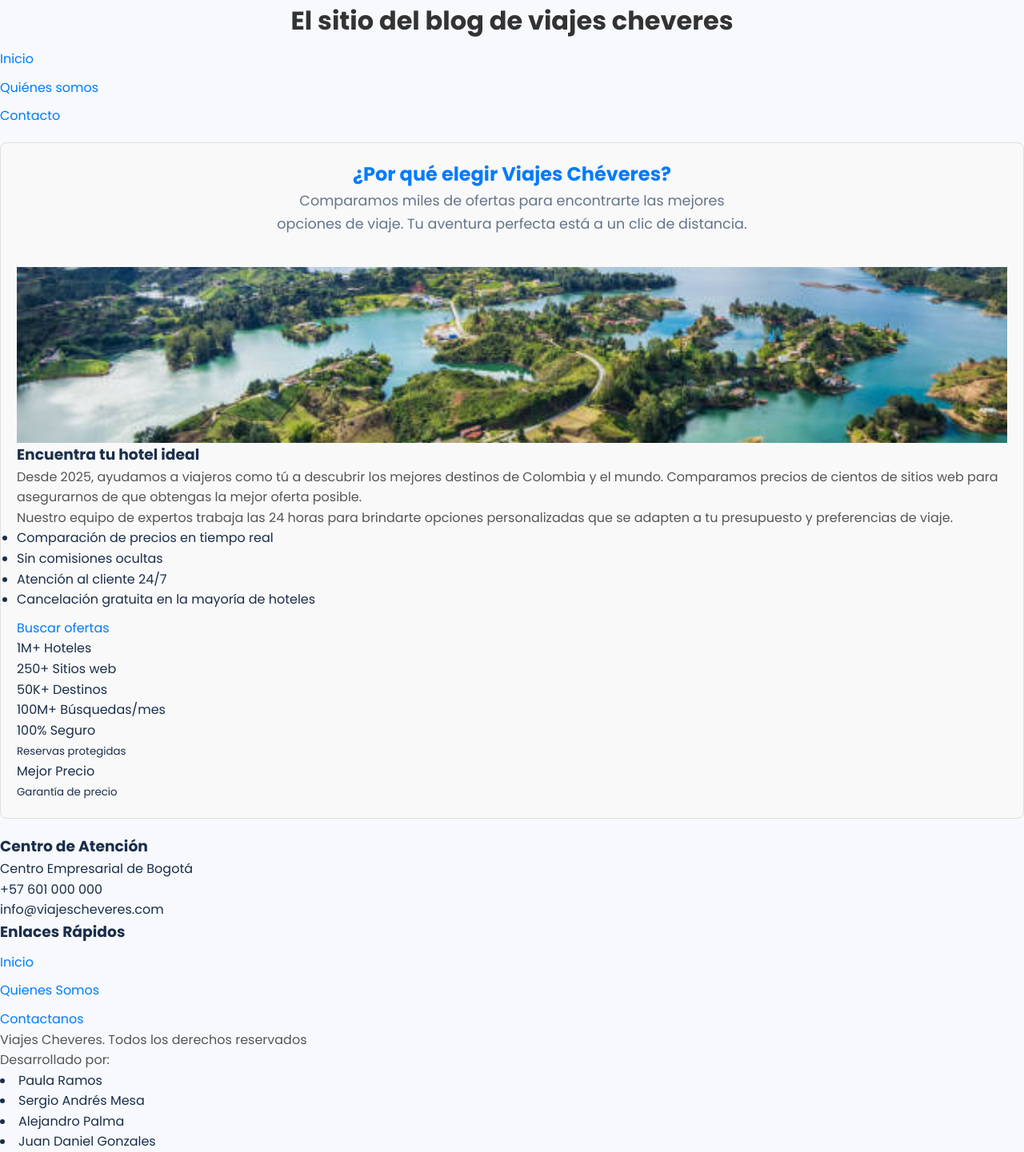
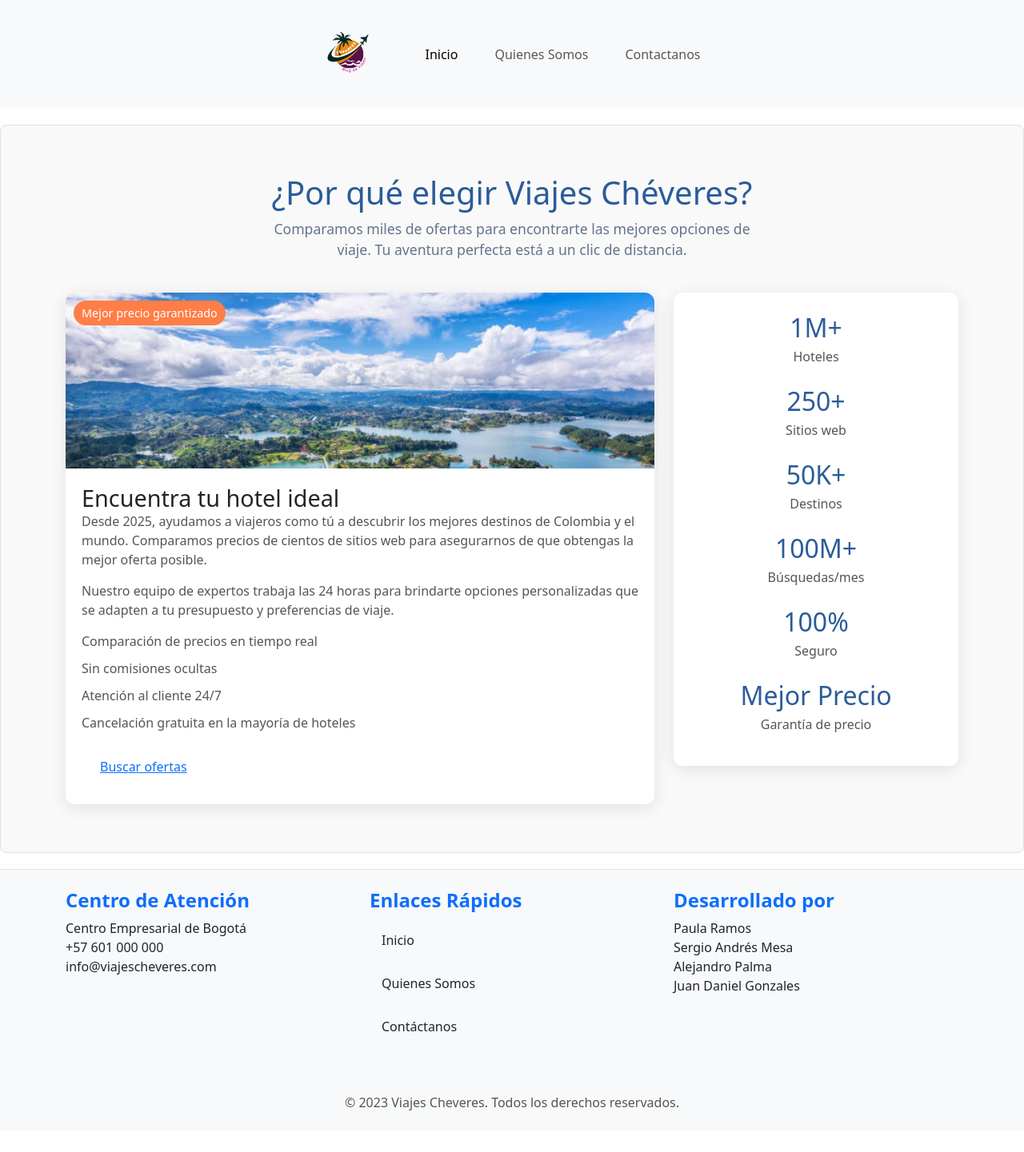
Before and after one commit to SergioMesa2002/viajes_2, a plain HTML site: page quienes-somos.html in a window 1280 px wide. Shown: the whole page at 80% size. After the commit the page ends 1415 px from the top, so only its background shows below. Drawn offline with nearby package versions, Linux system fonts and the light colour scheme.

Commit message:
Entrega final del laboratorio

```diff
--- a/quienes-somos.html
+++ b/quienes-somos.html
@@ -5,52 +5,37 @@
     <meta name="viewport" content="width=device-width, initial-scale=1.0">
     <title>Quienes Somos</title>
     <link rel="stylesheet" href="style.css">
+     <link href="https://cdn.jsdelivr.net/npm/bootstrap@5.3.3/dist/css/bootstrap.min.css" rel="stylesheet" integrity="sha384-..." crossorigin="anonymous">
 </head>
 <body>
 
-  <header>
-    <h1>El sitio del blog de viajes cheveres</h1>
-    <nav>
-      <ul>
-        <li><a href="index.html">Inicio</a></li>
-        <li><a href="quienes-somos.html">Quiénes somos</a></li>
-        <li><a href="contacto.html">Contacto</a></li>
+<nav class="navbar navbar-expand-lg bg-body-tertiary">
+    <div class="container justify-content-center"> <!-- justify-content-center -->
+        <div class="d-flex flex-lg-row flex-column align-items-center"> <!-- Flex adaptable -->
+            <a class="navbar-brand" href="#">
+                <img src="img/cheveres.svg" width="80" height="80" alt="Logo Viajes Cheveres" class="img-fluid me-lg-3">
+            </a>
+
+            <button class="navbar-toggler order-lg-last" type="button" data-bs-toggle="collapse" data-bs-target="#navbarNav">
+                <span class="navbar-toggler-icon"></span>
+            </button>
+
+            <div class="collapse navbar-collapse" id="navbarNav">
+                <ul class="navbar-nav">
+                    <li class="nav-item">
+                        <a class="nav-link active" href="index.html">Inicio</a>
+                    </li>
+                    <li class="nav-item">
+                        <a class="nav-link" href="quienes-somos.html">Quienes Somos</a>
+                    </li>
+                    <li class="nav-item">
+                        <a class="nav-link" href="contacto.html">Contactanos</a>
+                    </li>
                 </ul>
+            </div>
+        </div>
+    </div>
 </nav>
-  </header>
-
-  <main>
-
-  </main>
-
-
-
-
-
-
-
-
-
-
-
-
-
-
-
-
-
-
-
-
-
-
-
-
-
-
-
-
-
 
 
 
@@ -126,25 +111,13 @@
                             <span class="stat-number">100M+</span>
                             <span class="stat-label">Búsquedas/mes</span>
                         </div>
+                        <div class ="stat-item">
+                            <span class="stat-number">100%</span>
+                            <span class="stat-label">Seguro</span>
                         </div>
-
-                    <!-- Indicadores de confianza -->
-                    <div class="trust-indicators">
-                        <div class="trust-grid">
-                            <div class="trust-item">
-                                <div class="trust-icon">
-                                    <i class="fas fa-shield-alt"></i>
-                                </div>
-                                <div class="trust-title">100% Seguro</div>
-                                <small>Reservas protegidas</small>
-                            </div>
-                            <div class="trust-item">
-                                <div class="trust-icon">
-                                    <i class="fas fa-medal"></i>
-                                </div>
-                                <div class="trust-title">Mejor Precio</div>
-                                <small>Garantía de precio</small>
-                            </div>
+                        <div class="stat-item">
+                            <span class="stat-number">Mejor Precio</span>
+                            <span class="stat-label">Garantía de precio</span>
                         </div>
                     </div>
                 </div>
@@ -191,81 +164,42 @@
 
 
 
-
-
-
-
-
-
-
-
-
-
-
-
-
-
-
-
-
-
-
-
-
-
-
-
-
-
-
-
-
-
-
-
-
-
-
-
-
-
-
 <!--Pie de pagina-->
-<footer>
-    <div class="contenido_pie">
-        <div class="seccion_pie">
-            <h3>Centro de Atención</h3>
-            <ul class="contacto_pie">
+<footer class="bg-light text-dark py-4">
+    <div class="container">
+        <div class="row">
+            <div class="col-md-4 mb-3">
+                <h3 class="text-primary">Centro de Atención</h3>
+                <ul class="list-unstyled">
                     <li>Centro Empresarial de Bogotá</li>
                     <li>+57 601 000 000</li>
                     <li>info@viajescheveres.com</li>
                 </ul>
             </div>
-    </div>
 
-    <div class="rapidos">
-        <h3>Enlaces Rápidos</h3>
-        <ul class="links">
-            <li><a href="index.html">Inicio</a></li>
-            <li><a href="quienes-somos.html">Quienes Somos</a></li>
-            <li><a href="contacto.html">Contactanos</a></li>
+            <div class="col-md-4 mb-3">
+                <h3 class="text-primary">Enlaces Rápidos</h3>
+                <ul class="list-unstyled">
+                    <li><a href="index.html" class="text-dark">Inicio</a></li>
+                    <li><a href="quienes-somos.html" class="text-dark">Quienes Somos</a></li>
+                    <li><a href="contacto.html" class="text-dark">Contáctanos</a></li>
                 </ul>
             </div>
 
-
-</body>
-</html>
-
-
-
-    <div class="copyright">
-        <p>Viajes Cheveres. Todos los derechos reservados</p>
-        <p>Desarrollado por:
+            <div class="col-md-4 mb-3">
+                <h3 class="text-primary">Desarrollado por</h3>
+                <ul class="list-unstyled">
                     <li>Paula Ramos</li>
                     <li>Sergio Andrés Mesa</li>
                     <li>Alejandro Palma</li>
                     <li>Juan Daniel Gonzales</li>
-        </p>
+                </ul>
+            </div>
+        </div>
+
+        <div class="text-center mt-4">
+            <p class="mb-0">© 2023 Viajes Cheveres. Todos los derechos reservados.</p>
+        </div>
     </div>
 </footer>
 
--- a/style.css
+++ b/style.css
@@ -1,14 +1,21 @@
+:root {
+  --primary: #2a5c99;
+  --secondary: #ff7e47;
+  --light: #f7f9fc;
+  --dark: #1a2e4a;
+  --accent: #4ecdc4;
+}
 
 .contacto {
   background-color: #fff8e1;
   padding: 30px;
   border-radius: 12px;
-  box-shadow: 0 0 10px rgba(0,0,0,0.1);
+  box-shadow: 0 0 10px rgba(0, 0, 0, 0.1);
 }
 
 .contacto h1 {
   color: #ff6f00;
-  font-family: 'Segoe UI', sans-serif;
+  font-family: "Segoe UI", sans-serif;
   text-transform: uppercase;
 }
 
@@ -21,79 +28,70 @@
   background-color: #e65100;
 }
 .navbar {
-    background-color: #ffffff; /* Color de fondo */
-
+  background-color: #ffffff;
 }
 .navbar-brand img {
-    margin-right: 10px; /* Espacio entre el logo y el texto */
+  margin-right: 10px;
 }
 .nav-link {
-    color: #3710d3; /* Color de los enlaces */
-
-}
+  color: #3710d3;
 .nav-link:hover {
-    color: #3710d3; /* Color de los enlaces al pasar el mouse */
+  color: #3710d3;
 }
 .navbar-toggler {
-    border-color: #3710d3; /* Color del borde del botón de menú */
+  border-color: #3710d3;
 }
 .navbar-toggler-icon {
-    background-color: #3710d3; /* Color del icono del botón de menú */
+  background-color: #3710d3;
+}
 }
 
 section {
-    margin: 20px 0; /* Espaciado entre secciones */
-    padding: 20px; /* Espaciado interno */
-    border: 1px solid #e0e0e0; /* Borde sutil */
-    border-radius: 8px; /* Bordes redondeados */
-    background-color: #f9f9f9; /* Color de fondo */
+  margin: 20px 0;
+  padding: 20px;
+  border: 1px solid #e0e0e0;
+  border-radius: 8px;
+  background-color: #f9f9f9;
 }
 
 h1 {
-    font-size: 2em; /* Tamaño de fuente para títulos principales */
-    color: #333; /* Color del texto */
-    text-align: center; /* Centrar el texto */
+  font-size: 2em;
+  color: #333;
+  text-align: center;
 }
 
 h2 {
-    font-size: 1.5em; /* Tamaño de fuente para subtítulos */
-    color: #007bff; /* Color del texto */
+  font-size: 1.5em;
+  color: #007bff;
 }
 
 p {
-    font-size: 1em; /* Tamaño de fuente para párrafos */
-    color: #555; /* Color del texto */
+  font-size: 1em;
+  color: #555;
 }
 
 a {
-    display: inline-block; /* Para que el enlace se comporte como un bloque */
-    margin-top: 10px; /* Espaciado superior */
-    color: #007bff; /* Color del enlace */
-    text-decoration: none; /* Sin subrayado */
+  display: inline-block;
+  margin: 15px;
+  color: #007bff;
+  text-decoration: none;
 }
 
 a:hover {
-    text-decoration: underline; /* Subrayar al pasar el mouse */
+  text-decoration: underline;
 }
 
 .imagen-articulo {
-    text-align: center; /* Centrar la imagen */
-    margin-bottom: 10px; /* Espaciado inferior */
+  text-align: center;
+  margin-bottom: 10px;
 }
 
 .imagen-articulo img {
-    max-width: 100%; /* Asegurar que la imagen no exceda el ancho del contenedor */
-    height: auto; /* Mantener la proporción de la imagen */
-    border-radius: 8px; /* Bordes redondeados para la imagen */
+  max-width: 100%;
+  height: auto;
+  border-radius: 8px;
 }
 
-:root {
-  --primary: #2A5C99;
-  --secondary: #FF7E47;
-  --light: #F7F9FC;
-  --dark: #1A2E4A;
-  --accent: #4ECDC4;
-}
 
 
 * {
@@ -103,7 +101,7 @@ a:hover {
 }
 
 body {
-            font-family: 'Poppins', sans-serif;
+  font-family: "Poppins", sans-serif;
   line-height: 1.6;
   color: var(--dark);
   background-color: var(--light);
@@ -125,7 +123,7 @@ a:hover {
 }
 
 .section-header h1::after {
-            content: '';
+  content: "";
   position: absolute;
   width: 60%;
   height: 4px;
@@ -137,7 +135,7 @@ a:hover {
 
 .section-header p {
   font-size: 1.1rem;
-            color: #64748B;
+  color: #64748b;
   max-width: 600px;
   margin: 0 auto;
 }
@@ -150,7 +148,7 @@ a:hover {
   margin: 1.5rem auto;
   background-color: white;
   border-radius: 16px;
-            box-shadow: 0 10px 30px rgba(0,0,0,0.08);
+  box-shadow: 0 10px 30px rgba(0, 0, 0, 0.08);
   max-width: 1200px;
 }
 
@@ -159,12 +157,12 @@ a:hover {
   border-radius: 12px;
   overflow: hidden;
   transition: transform 0.3s ease, box-shadow 0.3s ease;
-            border: 1px solid #e2e8f0;
+  border: 1px solid #b2b6bc;
 }
 
 .feature-card:hover {
   transform: translateY(-8px);
-            box-shadow: 0 15px 40px rgba(0,0,0,0.12);
+  box-shadow: 0 15px 40px rgba(0, 0, 0, 0.12);
 }
 
 .card-image {
@@ -191,13 +189,13 @@ a:hover {
 .card-body h2 {
   font-size: 1.5rem;
   color: var(--primary);
-            margin-bottom: 0.75rem;
+  margin: 1.25rem;
   font-weight: 600;
 }
 
 .card-body p {
-            color: #64748B;
-            margin-bottom: 1.25rem;
+  color: #64748b;
+  margin: 1.25rem;
   font-weight: 300;
 }
 
@@ -217,6 +215,207 @@ a:hover {
   transform: translateX(5px);
 }
 
+/* CSS página contacto */
+
+.contacto {
+  background-color: #f9f9f9;
+  border-radius: 12px;
+  padding: 2rem;
+  box-shadow: 0 4px 20px rgba(0, 0, 0, 0.1);
+}
+
+.contacto h1 {
+  font-size: 2.5rem;
+  color: #2a5c99;
+}
+
+.contacto p {
+  font-size: 1.2rem;
+  color: #555; /
+}
+
+.list-group-item {
+  background-color: #ffffff;
+  border: 1px solid #e0e0e0;
+  border-radius: 8px;
+}
+
+.list-group-item strong {
+  color: #2a5c99;
+}
+
+.form-label {
+  font-weight: 600;
+  color: #2a5c99;
+}
+
+.form-control {
+  border-radius: 8px;
+  border: 1px solid #e0e0e0;
+  transition: border-color 0.3s;
+}
+
+.form-control:focus {
+  border-color: #2a5c99;
+  box-shadow: 0 0 5px rgba(42, 92, 153, 0.5);
+}
+
+/* CSS para página quienes somos */
+
+.btn-primary {
+  background-color: #ff7e47;
+  border: none;
+  border-radius: 50px;
+  padding: 0.6rem 1.5rem;
+  transition: background-color 0.3s;
+}
+
+.btn-primary:hover {
+  background-color: #2a5c99;
+}
+
+.acerca {
+  padding: 60px 0; /* Espaciado superior e inferior */
+  background-color: #f9f9f9; /* Color de fondo suave */
+}
+
+.section-header {
+  margin-bottom: 40px; /* Espaciado inferior */
+}
+
+.section-title {
+  font-size: 2.5rem;
+  color: #2a5c99;
+}
+
+.section-subtitle {
+  font-size: 1.2rem;
+  color: #555;
+}
+
+.content-card {
+  background-color: white;
+  border-radius: 12px;
+  box-shadow: 0 4px 20px rgba(0, 0, 0, 0.1);
+  overflow: hidden;
+}
+
+.card-image {
+  position: relative;
+}
+
+.card-image img {
+  width: 100%;
+  height: auto;
+}
+
+.card-badge {
+  position: absolute;
+  top: 10px;
+  left: 10px;
+  background-color: #ff7e47;
+  color: white;
+  padding: 5px 10px;
+  border-radius: 20px;
+  font-size: 0.9rem;
+}
+
+.card-content {
+  padding: 20px;
+}
+
+.card-title {
+  font-size: 1.8rem;
+  color: #2a5c99;
+}
+
+.card-text {
+  color: #555;
+  margin-bottom: 15px;
+}
+
+.feature-list {
+  list-style: none;
+  padding: 0;
+}
+
+.feature-list li {
+  margin-bottom: 10px;
+  color: #555;
+}
+
+.stats-grid {
+  background-color: white;
+  border-radius: 12px;
+  padding: 20px;
+  box-shadow: 0 4px 20px rgba(0, 0, 0, 0.1);
+}
+
+.stat-item {
+  text-align: center;
+  margin-bottom: 20px;
+}
+
+.stat-number {
+  font-size: 2rem;
+  color: #2a5c99;
+}
+
+.stat-label {
+  display: block;
+  color: #555;
+}
+
+.trust-indicators {
+  margin-top: 20px;
+}
+
+.trust-grid {
+  display: flex;
+  justify-content: space-between;
+}
+
+.trust-item {
+  text-align: center;
+  background-color: #f7f9fc;
+  border-radius: 12px;
+  box-shadow: 0 4px 20px rgba(0, 0, 0, 0.1);
+  overflow: hidden;
+  padding: 14px;
+  max-height: 100%;
+}
+
+.trust-icon {
+  font-size: 2rem;
+  color: #ff7e47;
+}
+
+.trust-title {
+  font-weight: bold;
+  color: #2a5c99;
+}
+
+
+
+/* CSS para Footer */
+footer {
+  background-color: #f9f9f9;
+  border-top: 1px solid #e0e0e0;
+}
+footer h3 {
+  font-size: 1.5rem;
+  font-weight: 600;
+}
+footer a {
+  text-decoration: none;
+}
+footer a:hover {
+  text-decoration: underline;
+  color: #2a5c99;
+}
+
+/* CSS para Responsive */
+
 @media (max-width: 768px) {
   .section-header h1 {
     font-size: 2rem;
@@ -226,4 +425,33 @@ a:hover {
     padding: 2rem;
     grid-template-columns: 1fr;
   }
+
+.contacto {
+        padding: 1.5rem;
     }
+    .form-control {
+        font-size: 0.9rem;
+    }
+    .btn-primary {
+        padding: 0.5rem 1rem;
+    }
+
+}
+
+@media (max-width: 480px) {
+    .section-header h1 {
+        font-size: 1.6rem;
+    }
+
+    .card-image {
+        height: 150px;
+    }
+
+    .feature-section {
+        padding: 1rem;
+    }
+
+     .contacto {
+        padding: 1rem;
+    }
+}
```
Also changed, not shown: contacto.html (+46 -69 lines), index.html (+38 -0 lines). Lines whose indentation alone changed are shown as unchanged.
